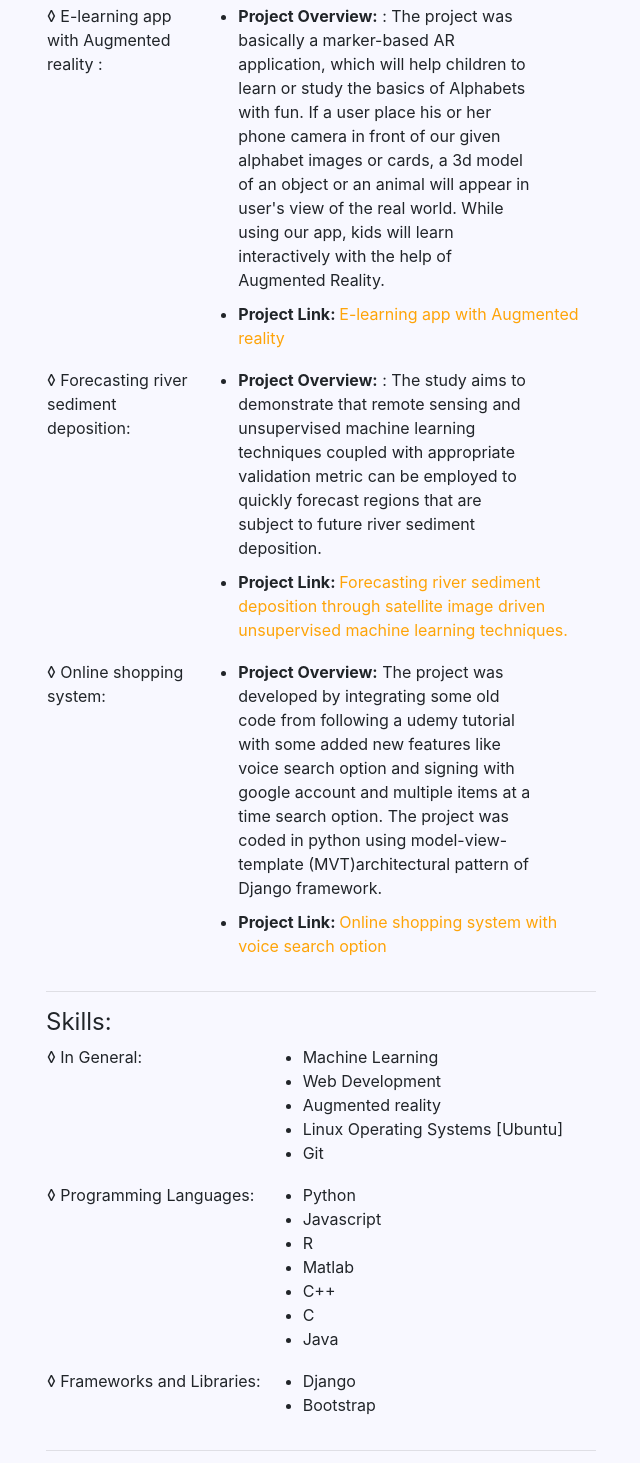
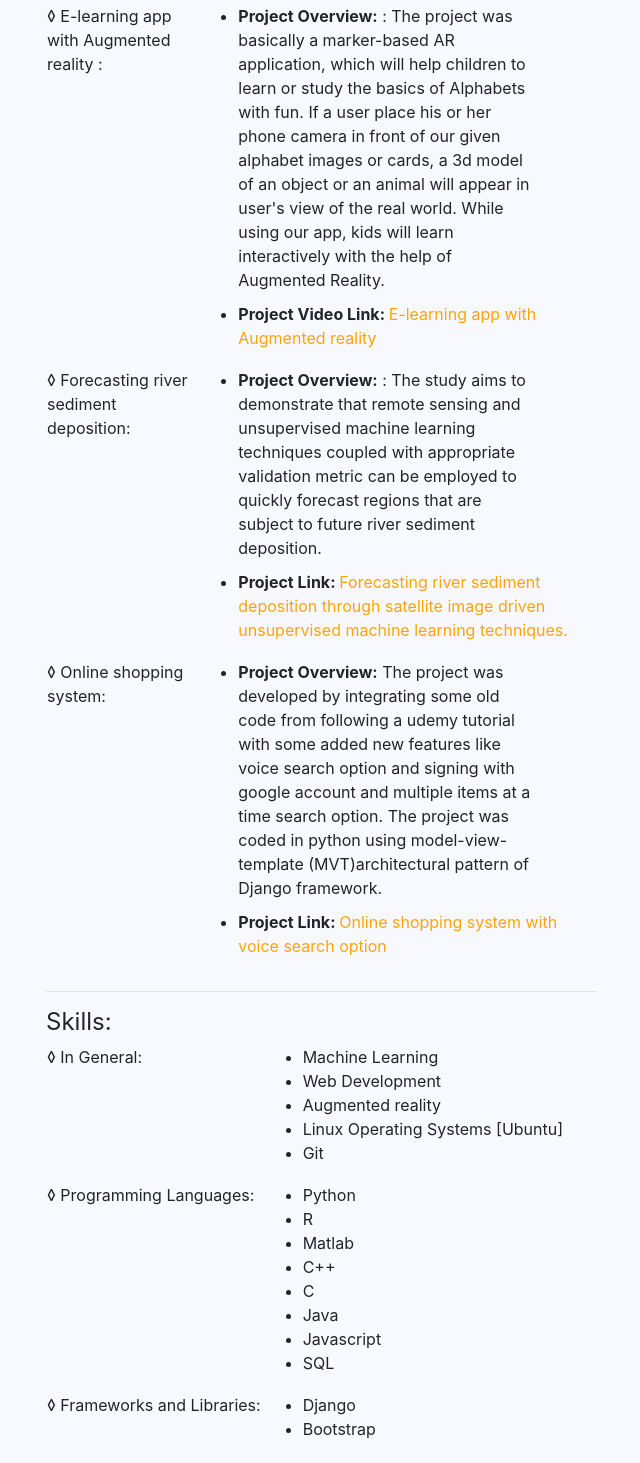
Before and after one commit to SafinMahmud/Portfolio-site, a plain HTML site: page index.html in a window 1280 px wide. Shown: the part 544-2007 px from the top of the page, without its empty margins (539-1179 px from the left). Drawn offline with nearby package versions, Linux system fonts and the light colour scheme.

Commit message:
some_coontent_edit

```diff
--- a/index.html
+++ b/index.html
@@ -93,7 +93,7 @@
 
                             </li>
                             <li>
-                                <strong>Project Link: </strong> <a href="https://www.dropbox.com/sh/327cs7cb4rm3hrb/AAA-s-aXI4xjhiPVavhDYuDea?dl=0">E-learning app with Augmented reality</a>
+                                <strong>Project Video Link: </strong> <a href="https://drive.google.com/open?id=1Dwo6aX_Ft0wxywNfzuLhgGEitVKi_j1Z">E-learning app with Augmented reality</a>
                             </li>
                         </ul>
 
@@ -174,9 +174,6 @@
                                 Python
                             </li>
                             <li>
-                                Javascript
-                            </li>
-                            <li>
                                 R
                             </li>
                             <li>
@@ -190,6 +187,12 @@
                             </li>
                             <li>
                                 Java
+                            </li>
+                            <li>
+                                Javascript
+                            </li>
+                            <li>
+                            	SQL
                             </li>
                         </ul>
                     </td>
```
